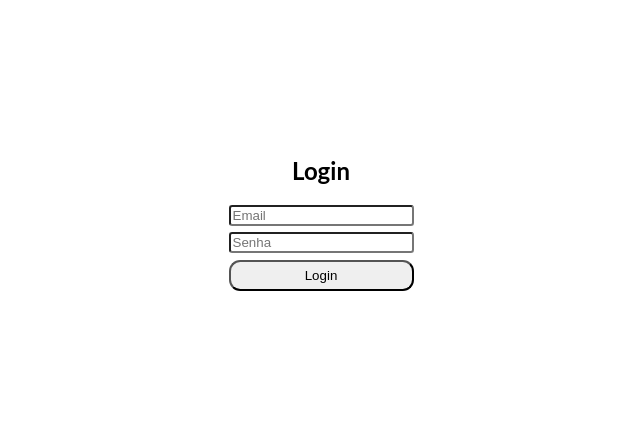
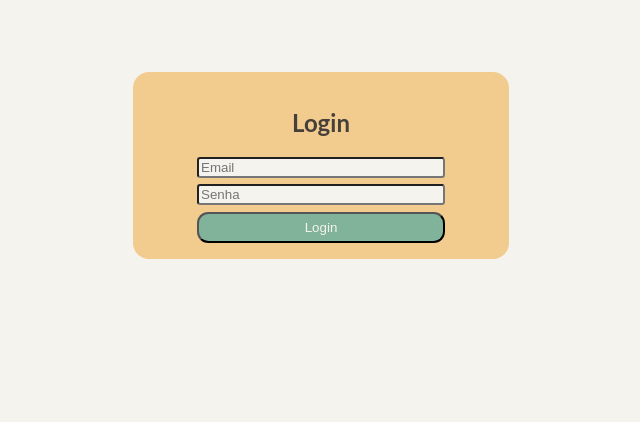
Before and after one commit to xandelm/treinamento-login, a plain HTML site: page index.html in a window 1280 px wide. Shown: the whole page, without its empty margins (319-959 px from the left). Drawn offline with Linux system fonts and the light colour scheme.

Commit message:
Add further styling

```diff
--- a/style.css
+++ b/style.css
@@ -1,3 +1,13 @@
+:root {
+    --light: #f4f3ee;
+    --beige: #f2cc8f;
+    --lightGreen: #81b29a;
+    --darkBlue: #3d405b;
+    --darkestGrey: #463f3a;
+    --darkGrey:#8a817c;
+    --lightGrey:#bcb8b1;
+}
+
 html {
     width: 100%;
     height: 100%;
@@ -10,23 +20,34 @@ body {
     display: flex;
     align-items: center;
     justify-content: center;
-    background-color: #fff;
+    background-color:var(--light) ;
+    color: var(--darkBlue);
+}
+
+div#container > h2 {
+    color: var(--darkestGrey);
 }
 
 div#container {
     text-align: center;
     display: flex;
     flex-direction: column;
-    margin: 0 auto;
-    padding: 8rem;
+    margin: 4rem auto;
+    padding: 1rem 4rem;
+    background-color: var(--beige);
+    border-radius: 1rem;
 }
 
 input {
+    width: 15rem;
     margin: 0 0 .4rem 0;
     border-radius: 0.2rem;
+    background-color: var(--light);
 }
 
 button {
     padding: .4rem;
     border-radius: 0.7rem;
+    background-color: var(--lightGreen);
+    color: var(--light);
 }
```
